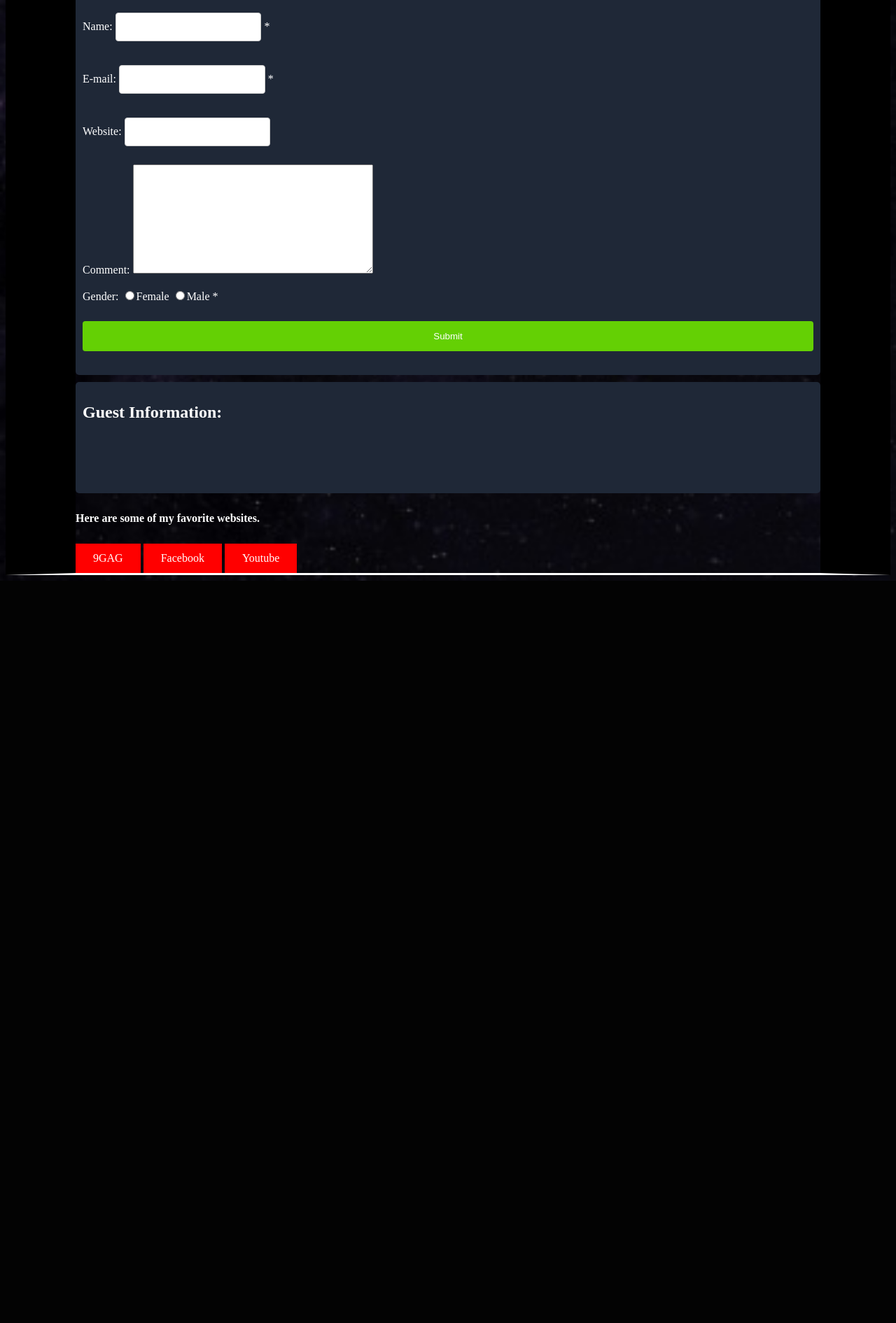
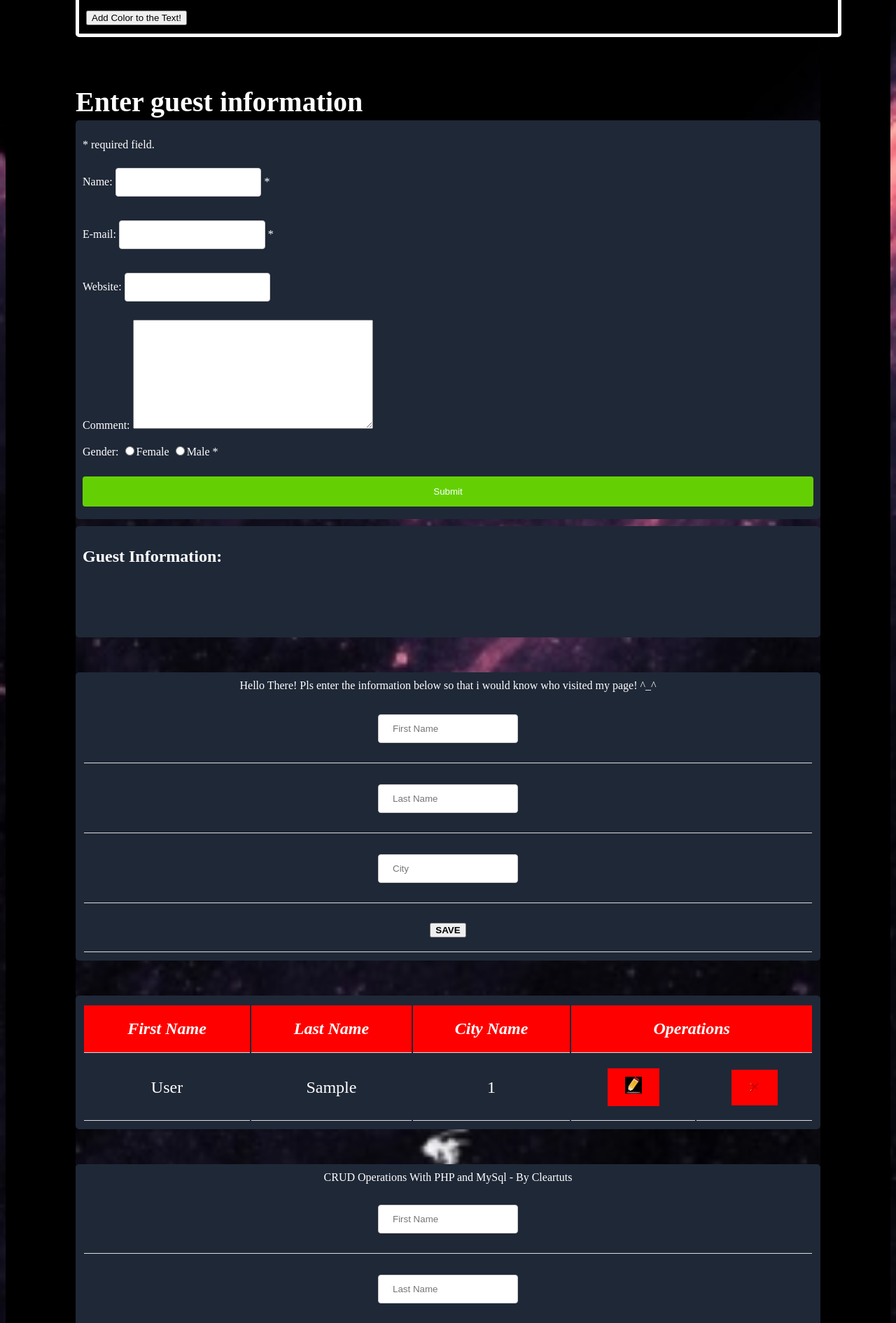
Before and after one commit to rdcgomez/APC, a PHP site: page /mypage.php in a window 1280 px wide. Shown: the part 3120-5011 px from the top of the page at 70% size. Before the commit the page ends 3950 px from the top, so only its background shows below. Run offline with PHP 8.4, Linux system fonts and the light colour scheme; tables that the repository leaves empty or names only in its code hold one stand-in row (values such as "Sample post"); data that the repository does not hold is empty.

Commit message:
added the adding data form, database table and updating form.

```diff
--- a/exercise5/mypage.php
+++ b/exercise5/mypage.php
@@ -1,77 +1,3 @@
-//DATABASE CONFIGURATION PHP CODE
-<?php
-$host = "localhost";
-$user = "root";
-$password = "";
-$datbase = "dbtuts";
-$con = mysqli_connect($host,$user,$password);
-mysqli_select_db($con,$datbase);
-?>
-
-// DELETING DATA PHP CODE
-<?php
-include_once 'dbconfig.php';
-
-// delete condition
-if(isset($_GET['delete_id']))
-{
- $sql_query="DELETE FROM users WHERE user_id=".$_GET['delete_id'];
- mysqli_query($con,$sql_query);
- header("Location: $_SERVER[PHP_SELF]");
-}
-// delete condition
-?>
-
-
-//UPDATING DATA PHP CODE
-<?php
-include_once 'dbconfig.php';
-if(isset($_GET['edit_id']))
-{
- $sql_query="SELECT * FROM users WHERE user_id=".$_GET['edit_id'];
- $result_set=mysqli_query($con,$sql_query);
- $fetched_row=mysqli_fetch_array($result_set);
-}
-if(isset($_POST['btn-update']))
-{
- //variables for input data
- $first_name = $_POST['first_name'];
- $last_name = $_POST['last_name'];
- $city_name = $_POST['city_name'];
- // variables for input data
-
- // sql query for update data into database
- $sql_query = "UPDATE users SET first_name='$first_name',last_name='$last_name',user_city='$city_name' WHERE user_id=".$_GET['edit_id'];
- // sql query for update data into database
-
- // sql query execution function
- if(mysqli_query($con,$sql_query))
- {
-  ?>
-  <script type="text/javascript">
-  alert('Data Are Updated Successfully');
-  window.location.href='index.php';
-  </script>
-  <?php
- }
- else
- {
-  ?>
-  <script type="text/javascript">
-  alert('error occured while updating data');
-  </script>
-  <?php
- }
- // sql query execution function
-}
-if(isset($_POST['btn-cancel']))
-{
- header("Location: index.php");
-}
-?>
-
-
-
 
 <!DOCTYPE html>
 <html>
@@ -209,6 +135,13 @@ if(isset($_POST['btn-cancel']))
 			color: white;
 		}
 		.error {
+			color: white;
+		}
+		#crud {
+			border-radius: 5px;
+			background-color: #1F2837;
+			padding: 10px;
+			margin-top: 50px;
 			color: white;
 		}
     </style>
@@ -370,6 +303,218 @@ echo $gender;
 ?>
 </div>
 
+<!--ADDING DATA-->
+<?php
+include_once 'dbconfig.php';
+if(isset($_POST['btn-save']))
+{
+ // variables for input data
+ $first_name = $_POST['first_name'];
+ $last_name = $_POST['last_name'];
+ $city_name = $_POST['city_name'];
+ // variables for input data
+
+ // sql query for inserting data into database
+ $sql_query = "INSERT INTO users(first_name,last_name,user_city) VALUES('$first_name','$last_name','$city_name')";
+ // sql query for inserting data into database
+
+ // sql query execution function
+ if(mysql_query($sql_query))
+ {
+  ?>
+  <script type="text/javascript">
+  alert('Data Are Inserted Successfully ');
+  window.location.href='index.php';
+  </script>
+  <?php
+ }
+ else
+ {
+  ?>
+  <script type="text/javascript">
+  alert('error occured while inserting your data');
+  </script>
+  <?php
+ }
+ // sql query execution function
+}
+?>
+<center>
+
+</div>
+<div id="crud">
+<label>Hello There! Pls enter the information below so that i would know who visited my page! ^_^</label>
+    <form method="post">
+    <table align="center">
+    <tr>
+   <!--<td align="center"><a href="index.php">Check the people who visited my page!</a></td>-->
+    </tr>
+    <tr>
+    <td><input type="text" name="first_name" placeholder="First Name" required /></td>
+    </tr>
+    <tr>
+    <td><input type="text" name="last_name" placeholder="Last Name" required /></td>
+    </tr>
+    <tr>
+    <td><input type="text" name="city_name" placeholder="City" required /></td>
+    </tr>
+    <tr>
+    <td><button type="submit" name="btn-save"><strong>SAVE</strong></button></td>
+    </tr>
+    </table>
+    </form>
+</div>
+
+</center>
+
+<!--DATABASE / VISITOR TABLE-->
+<?php
+include_once 'dbconfig.php';
+
+// delete condition
+if(isset($_GET['delete_id']))
+{
+ $sql_query="DELETE FROM users WHERE user_id=".$_GET['delete_id'];
+ mysql_query($sql_query);
+ header("Location: $_SERVER[PHP_SELF]");
+}
+// delete condition
+?>
+
+<script type="text/javascript">
+function edt_id(id)
+{
+ if(confirm('Sure to edit ?'))
+ {
+  window.location.href='edit_data.php?edit_id='+id;
+ }
+}
+function delete_id(id)
+{
+ if(confirm('Sure to Delete ?'))
+ {
+  window.location.href='index.php?delete_id='+id;
+ }
+}
+</script>
+</head>
+<body>
+<center>
+
+</div>
+
+<div id="crud">
+
+    <table align="center">
+    <tr>
+    <!--<th colspan="5"><a href="add_data.php">add data here.</a></th>-->
+    </tr>
+    <th>First Name</th>
+    <th>Last Name</th>
+    <th>City Name</th>
+    <th colspan="2">Operations</th>
+    </tr>
+    <?php
+ $sql_query="SELECT * FROM users";
+ $result_set=mysqli_query($con,$sql_query);
+ while($row=mysqli_fetch_row($result_set))
+ {
+  ?>
+        <tr>
+        <td><?php echo $row[1]; ?></td>
+        <td><?php echo $row[2]; ?></td>
+        <td><?php echo $row[3]; ?></td>
+  <td align="center"><a href="javascript:edt_id('<?php echo $row[0]; ?>')"><img src="b_edit.png" align="EDIT" /></a></td>
+        <td align="center"><a href="javascript:delete_id('<?php echo $row[0]; ?>')"><img src="b_drop.png" align="DELETE" /></a></td>
+        </tr>
+        <?php
+ }
+ ?>
+    </table>
+
+</div>
+
+</center>
+
+
+
+
+
+<!-- UPDATE FORM-->
+<?php
+include_once 'dbconfig.php';
+if(isset($_GET['edit_id']))
+{
+ $sql_query="SELECT * FROM users WHERE user_id=".$_GET['edit_id'];
+ $result_set=mysql_query($sql_query);
+ $fetched_row=mysql_fetch_array($result_set);
+}
+if(isset($_POST['btn-update']))
+{
+ // variables for input data
+ $first_name = $_POST['first_name'];
+ $last_name = $_POST['last_name'];
+ $city_name = $_POST['city_name'];
+ // variables for input data
+
+ // sql query for update data into database
+ $sql_query = "UPDATE users SET first_name='$first_name',last_name='$last_name',user_city='$city_name' WHERE user_id=".$_GET['edit_id'];
+ // sql query for update data into database
+
+ // sql query execution function
+ if(mysql_query($sql_query))
+ {
+  ?>
+  <script type="text/javascript">
+  alert('Data Are Updated Successfully');
+  window.location.href='index.php';
+  </script>
+  <?php
+ }
+ else
+ {
+  ?>
+  <script type="text/javascript">
+  alert('error occured while updating data');
+  </script>
+  <?php
+ }
+ // sql query execution function
+}
+if(isset($_POST['btn-cancel']))
+{
+ header("Location: index.php");
+}
+?>
+<center>
+
+<div id="crud">
+ <label>CRUD Operations With PHP and MySql - By Cleartuts</label>
+    <form method="post">
+    <table align="center">
+    <tr>
+    <td><input type="text" name="first_name" placeholder="First Name" value="<?php echo $fetched_row['first_name']; ?>" required /></td>
+    </tr>
+    <tr>
+    <td><input type="text" name="last_name" placeholder="Last Name" value="<?php echo $fetched_row['last_name']; ?>" required /></td>
+    </tr>
+    <tr>
+    <td><input type="text" name="city_name" placeholder="City" value="<?php echo $fetched_row['user_city']; ?>" required /></td>
+    </tr>
+    <tr>
+    <td>
+    <button type="submit" name="btn-update"><strong>UPDATE</strong></button>
+    <button type="submit" name="btn-cancel"><strong>Cancel</strong></button>
+    </td>
+    </tr>
+    </table>
+    </form>
+
+</div>
+
+</center>
+
+
 
 
 <h5>Here are some of my favorite websites.</h5>
```
